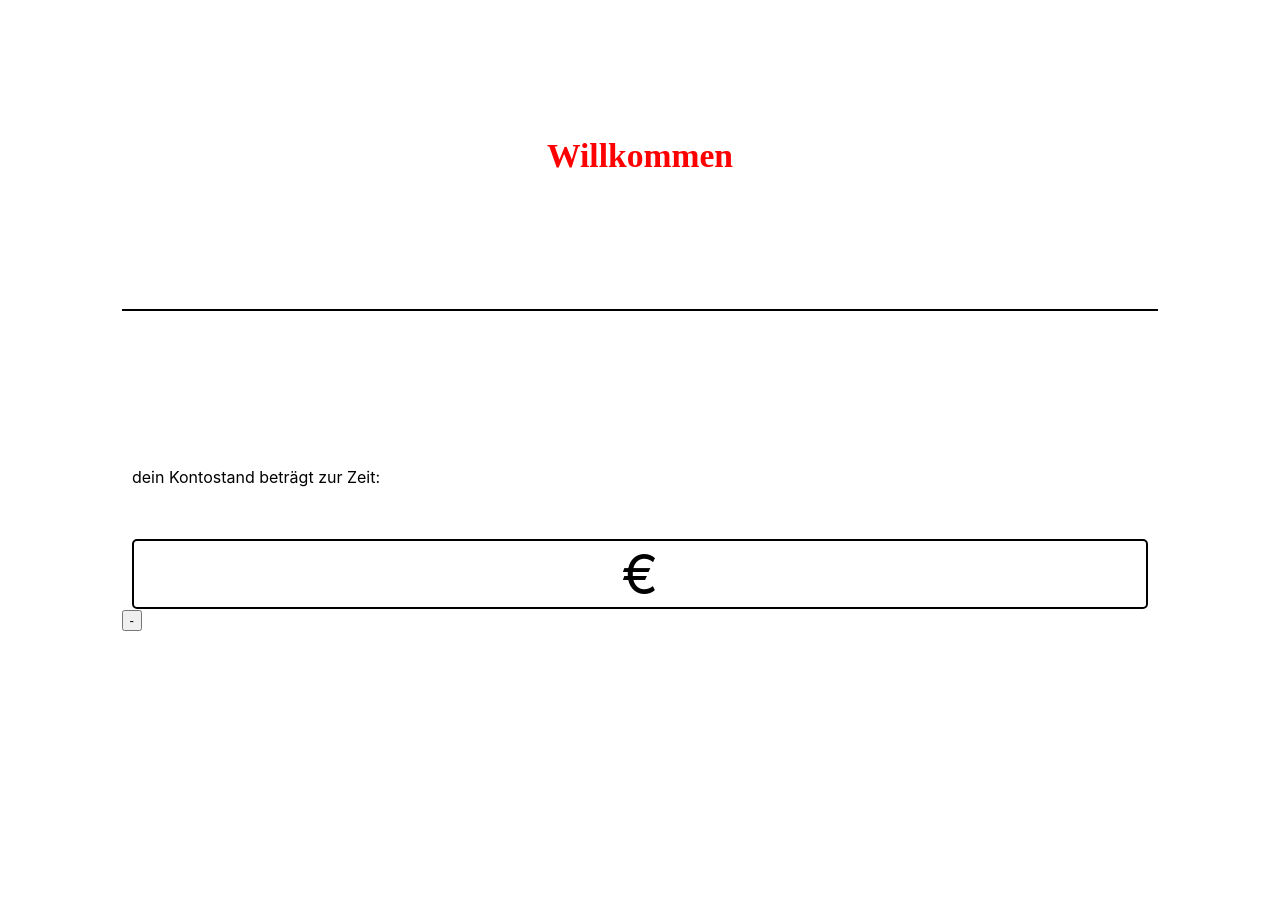
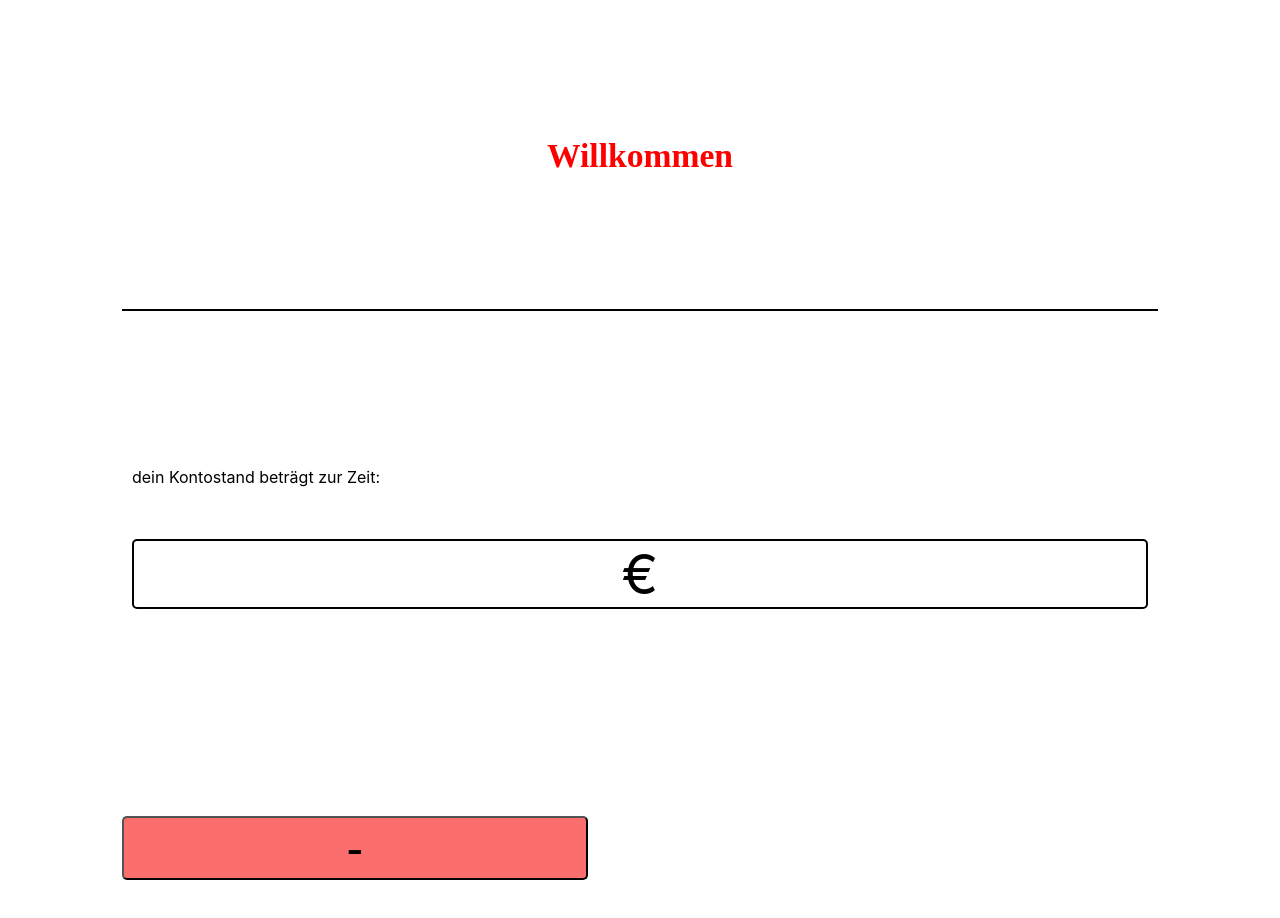
Before and after one commit to JohannaHopp/capstone-project, a Next.js app: page /overview in a window 1280 px wide. Shown: the top 918 px of the page. Before the commit the page ends 800 px from the top, so only its background shows below. Built offline with nearby package versions, Linux system fonts and the light colour scheme.

Commit message:
style minus button

```diff
--- a/components/GlobalStyles.js
+++ b/components/GlobalStyles.js
@@ -17,6 +17,7 @@ const GlobalStyles = createGlobalStyle`
     :root {
         --primary: #ffffff;
         --green-button: #a5e39a;
+        --red-button: #FA6E6E;
         --back-button: #BFC0BF;
         --red-headline: #ff0000;
     }
--- a/pages/overview.js
+++ b/pages/overview.js
@@ -10,7 +10,7 @@ export default function Overview({ bankAccount }) {
       </StyledHeader>
       <StyledParagraph>dein Kontostand beträgt zur Zeit:</StyledParagraph>
       <StyledDiv>{bankAccount.kontostand}€</StyledDiv>
-      <button onClick={() => router.push("/moneyspending")}>-</button>
+      <MinusBtn onClick={() => router.push("/moneyspending")}>-</MinusBtn>
     </main>
   );
 }
@@ -41,3 +41,11 @@ const StyledDiv = styled.section`
   text-align: center;
   font-size: 345%;
 `;
+
+const MinusBtn = styled.button`
+  background-color: var(--red-button);
+  border-radius: 5px;
+  width: 45%;
+  margin-top: 20%;
+  font-size: 50px;
+`;
```
